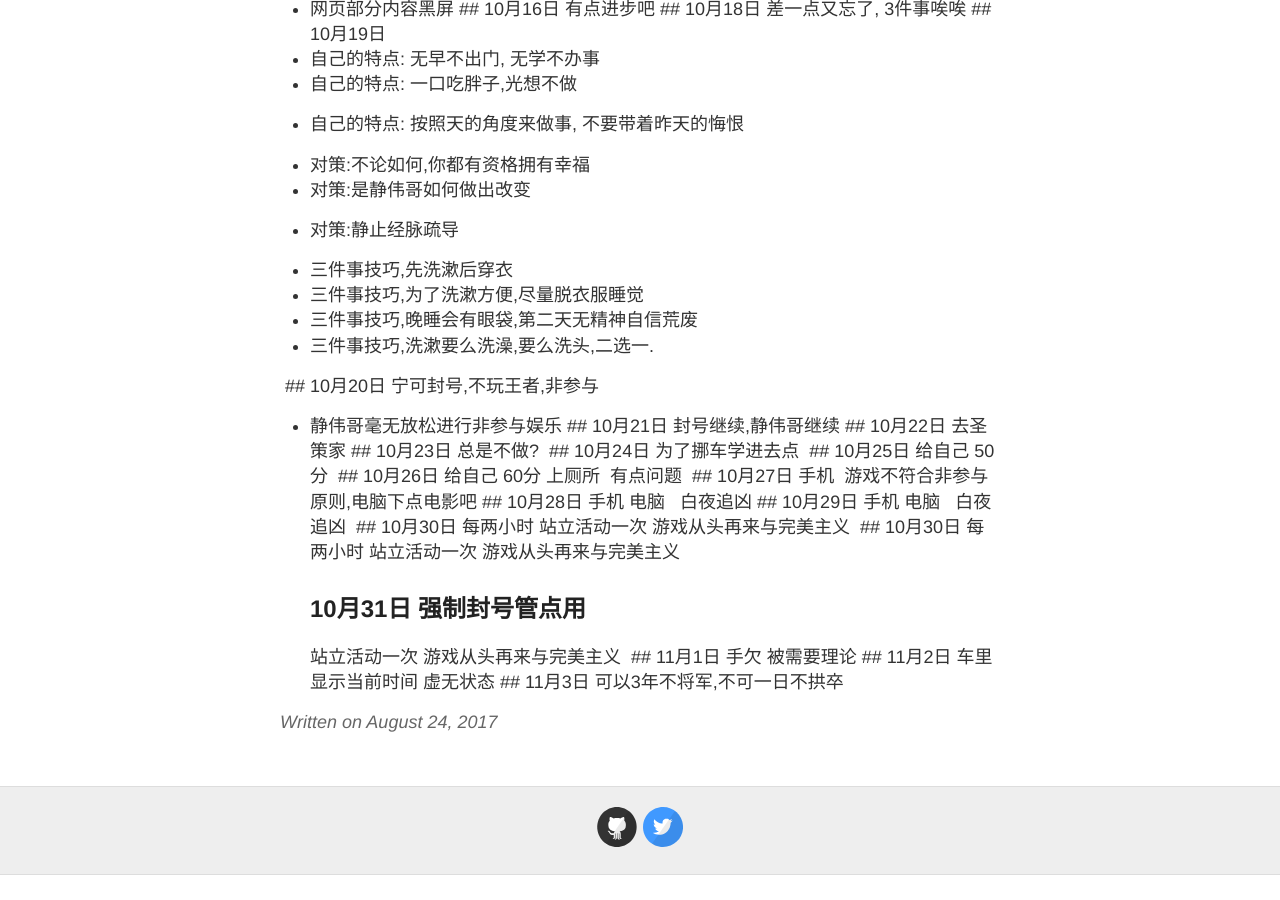
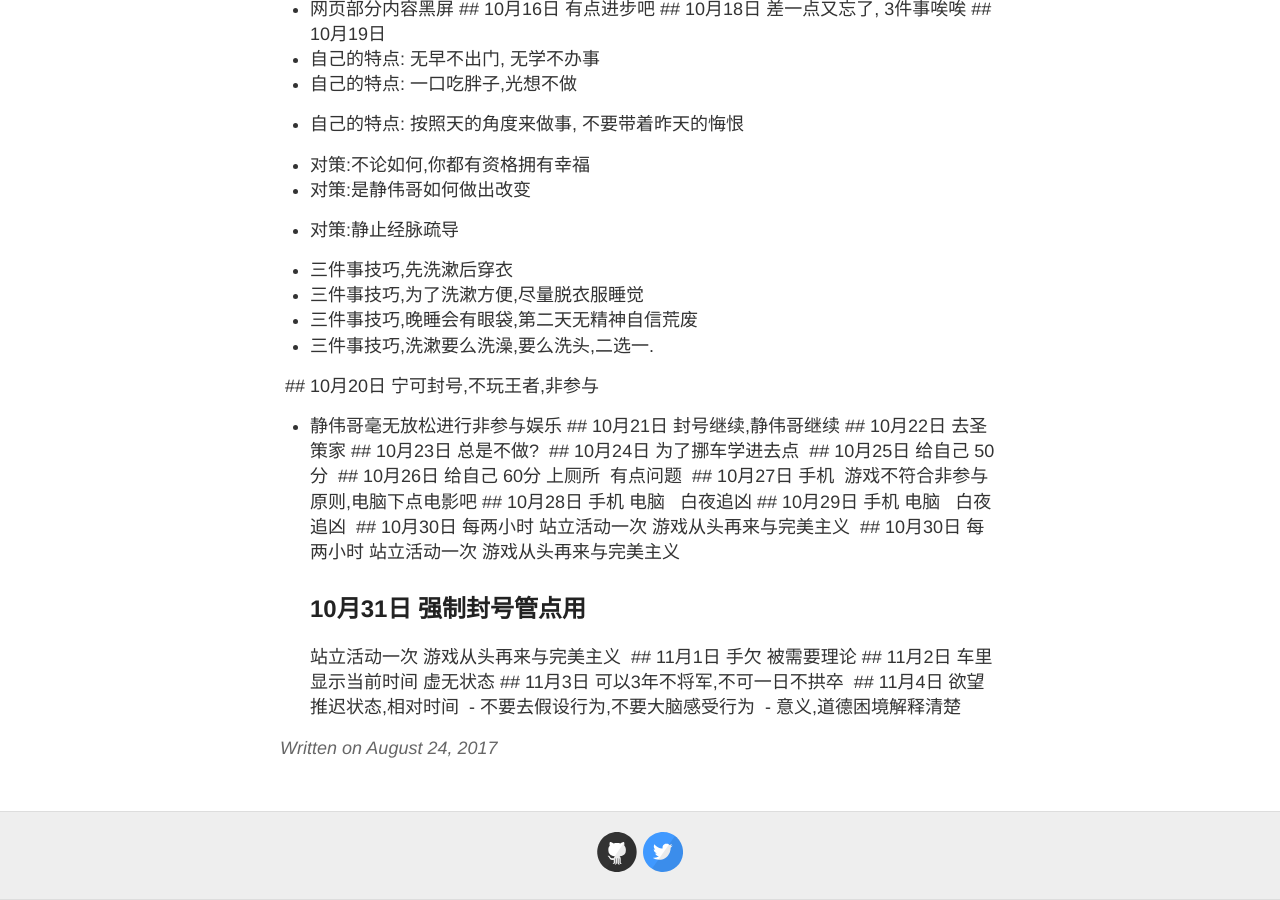
Before and after one commit to evelol/zzx_blog, a Jekyll site: the page built from _posts/2017-08-24-Ok.md, in a window 1280 px wide and 900 px high, scrolled down 5388 px. Built offline with Jekyll 4.4.1, drawn with Linux system fonts in a browser that asks for light colours; our own code applies the rules of GitHub Pages for plain Markdown files; before the commit the page ends 6263 px from its top, so only the background shows below that.

Commit message:
Update 2017-08-24-Ok.md

```diff
--- a/_posts/2017-08-24-Ok.md
+++ b/_posts/2017-08-24-Ok.md
@@ -181,3 +181,6 @@ q## 24日,昨天搞了搞linux，用了下deepin
  ## 11月1日 手欠 被需要理论
  ## 11月2日 车里显示当前时间 虚无状态
  ## 11月3日 可以3年不将军,不可一日不拱卒
+  ## 11月4日 欲望推迟状态,相对时间
+  - 不要去假设行为,不要大脑感受行为
+  - 意义,道德困境解释清楚
```
